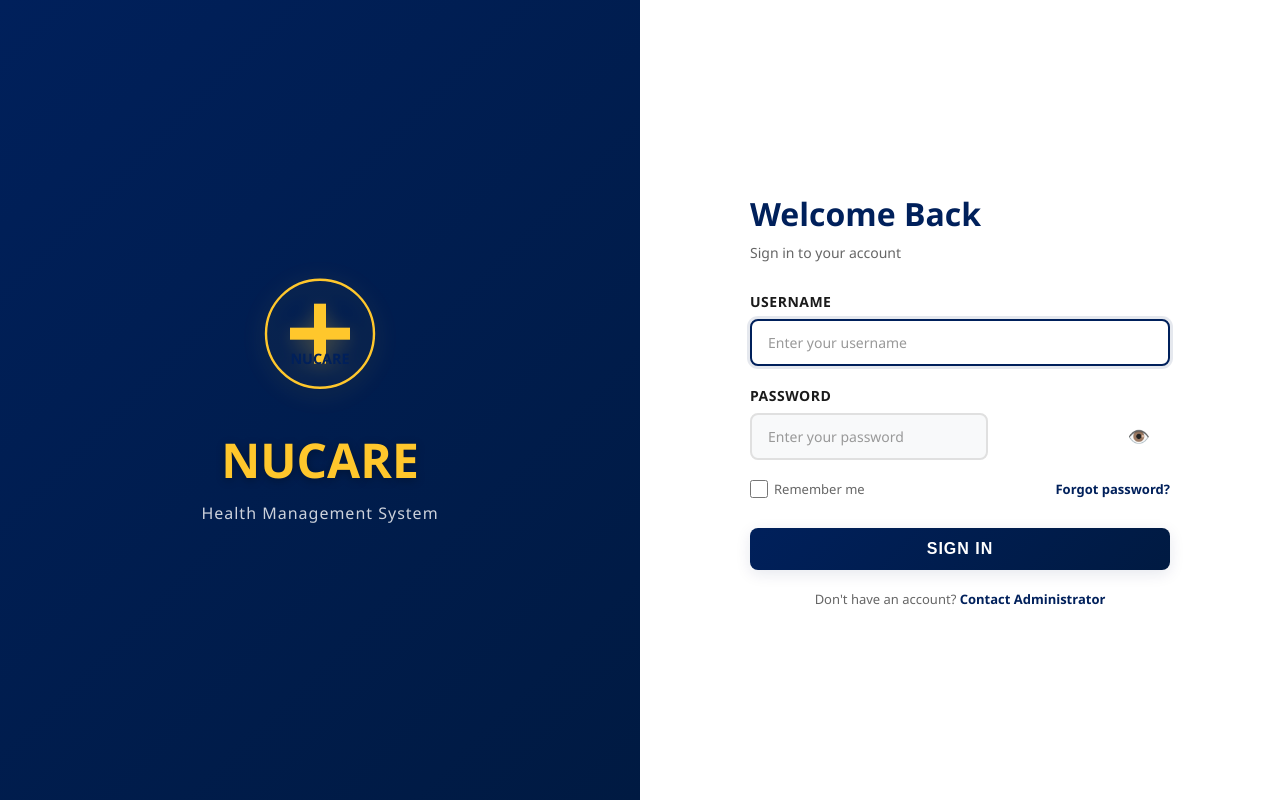
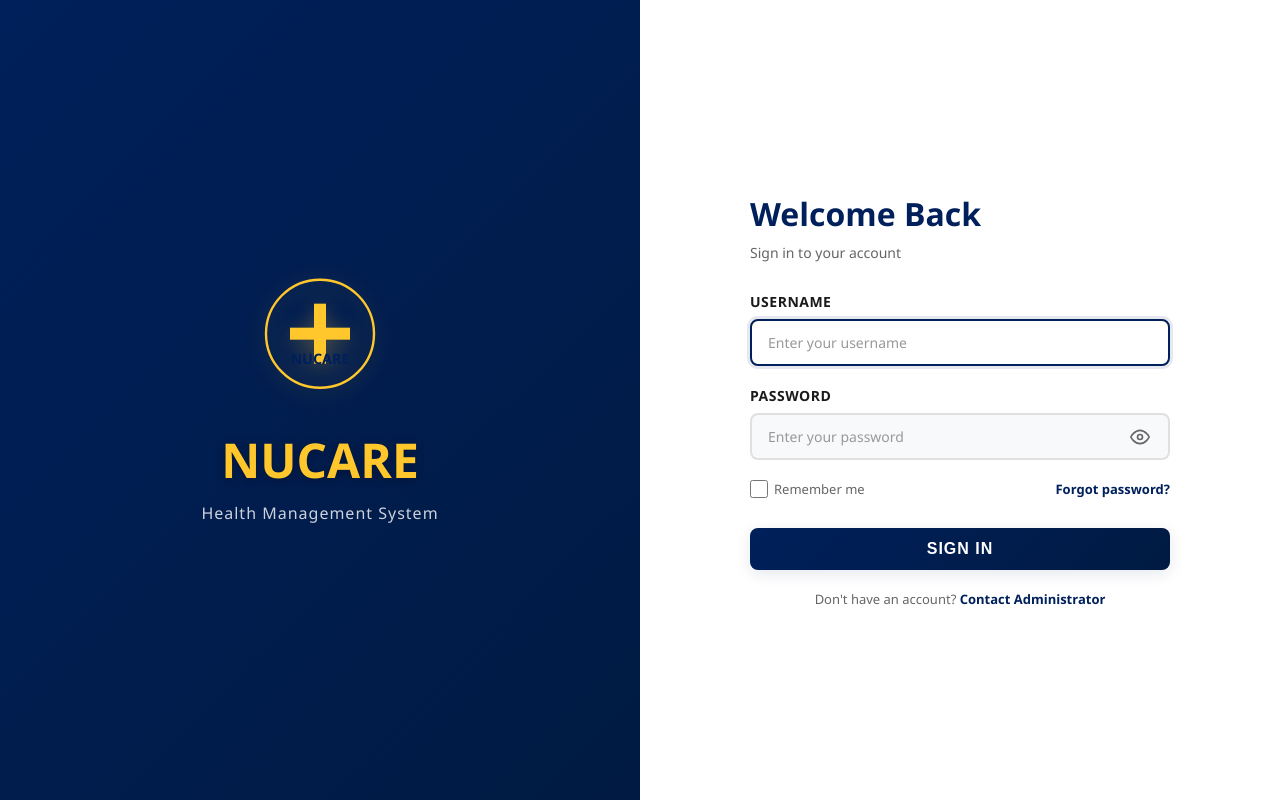
Before and after one commit to Wanplusplus/NUcare_Health_system, a PHP site: page / in a window 1280 px wide. Run offline with PHP 8.4, Linux system fonts and the light colour scheme.

Commit message:
Baskog icon + password bar

```diff
--- a/assets/css/login.css
+++ b/assets/css/login.css
@@ -191,6 +191,11 @@ html, body {
     position: relative;
     display: flex;
     align-items: center;
+    width: 100%;
+}
+
+.password-wrapper .form-input {
+    width: 100%;
 }
 
 .password-toggle {
@@ -199,7 +204,6 @@ html, body {
     background: none;
     border: none;
     cursor: pointer;
-    font-size: 18px;
     display: flex;
     align-items: center;
     justify-content: center;
@@ -210,6 +214,13 @@ html, body {
 
 .password-toggle:hover {
     color: var(--nu-blue);
+}
+
+.eye-icon {
+    width: 20px;
+    height: 20px;
+    stroke-linecap: round;
+    stroke-linejoin: round;
 }
 
 /* Error Messages */
--- a/assets/js/login.js
+++ b/assets/js/login.js
@@ -8,13 +8,16 @@
 function togglePasswordVisibility() {
     const passwordInput = document.getElementById('password');
     const passwordToggle = document.querySelector('.password-toggle');
+    const eyeIcon = passwordToggle.querySelector('.eye-icon');
 
     if (passwordInput.type === 'password') {
         passwordInput.type = 'text';
-        passwordToggle.textContent = '🙈';
+        passwordToggle.setAttribute('aria-label', 'Hide password');
+        eyeIcon.innerHTML = '<path d="M17.94 17.94A10.07 10.07 0 0 1 12 20c-7 0-11-8-11-8a18.45 18.45 0 0 1 5.06-5.94M9.9 4.24A9.12 9.12 0 0 1 12 4c7 0 11 8 11 8a18.5 18.5 0 0 1-2.16 3.19m-6.72-1.07a3 3 0 1 1-4.24-4.24"></path><line x1="1" y1="1" x2="23" y2="23"></line>';
     } else {
         passwordInput.type = 'password';
-        passwordToggle.textContent = '👁️';
+        passwordToggle.setAttribute('aria-label', 'Show password');
+        eyeIcon.innerHTML = '<path d="M1 12s4-8 11-8 11 8 11 8-4 8-11 8-11-8-11-8z"></path><circle cx="12" cy="12" r="3"></circle>';
     }
 }
 
--- a/index.php
+++ b/index.php
@@ -63,8 +63,12 @@
                                 class="password-toggle"
                                 onclick="togglePasswordVisibility()"
                                 aria-label="Toggle password visibility"
+                                id="passwordToggleBtn"
                             >
-                                <span class="eye-icon">👁️</span>
+                                <svg class="eye-icon" viewBox="0 0 24 24" fill="none" stroke="currentColor" stroke-width="2">
+                                    <path d="M1 12s4-8 11-8 11 8 11 8-4 8-11 8-11-8-11-8z"></path>
+                                    <circle cx="12" cy="12" r="3"></circle>
+                                </svg>
                             </button>
                         </div>
                         <span class="form-error" id="passwordError"></span>
```
